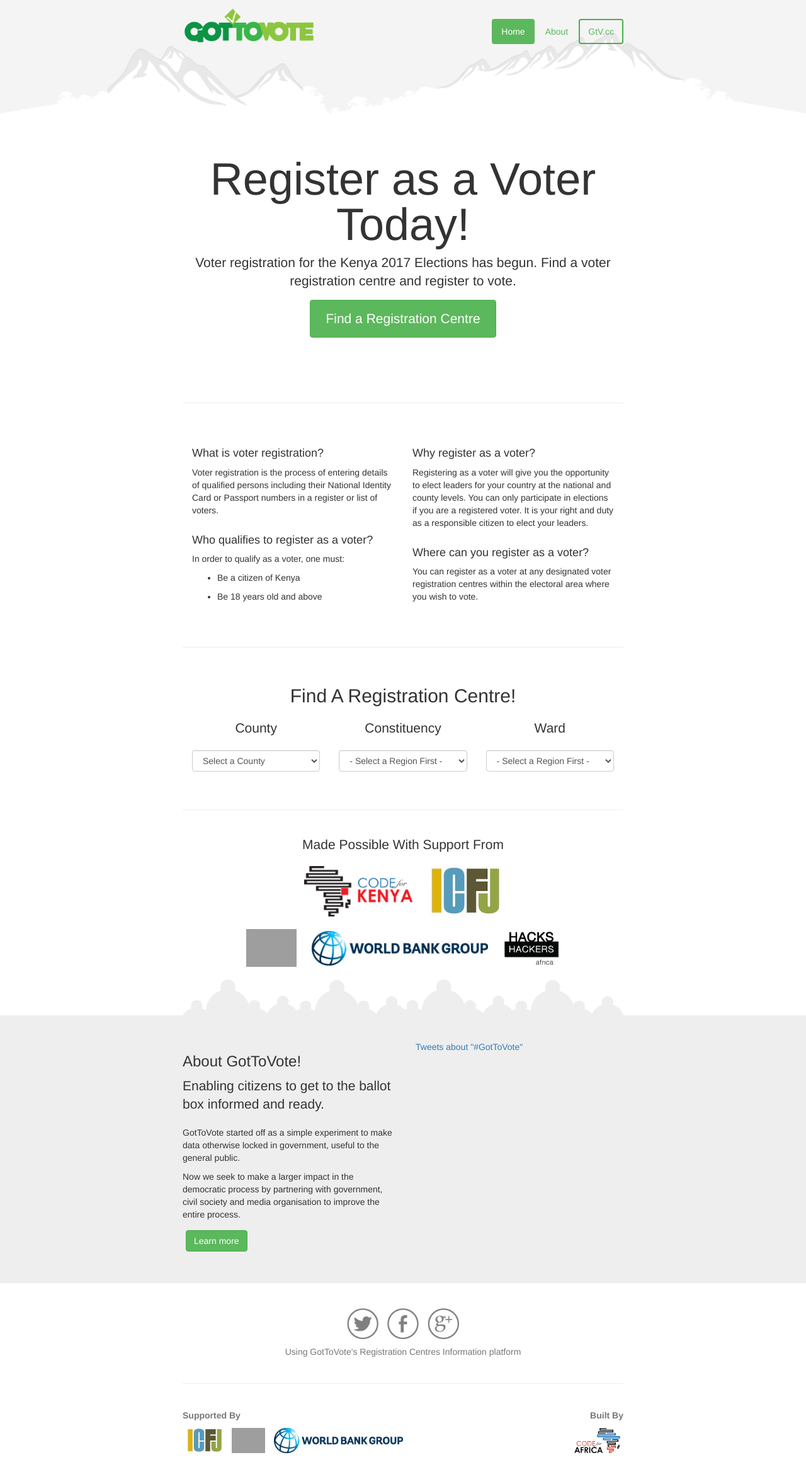
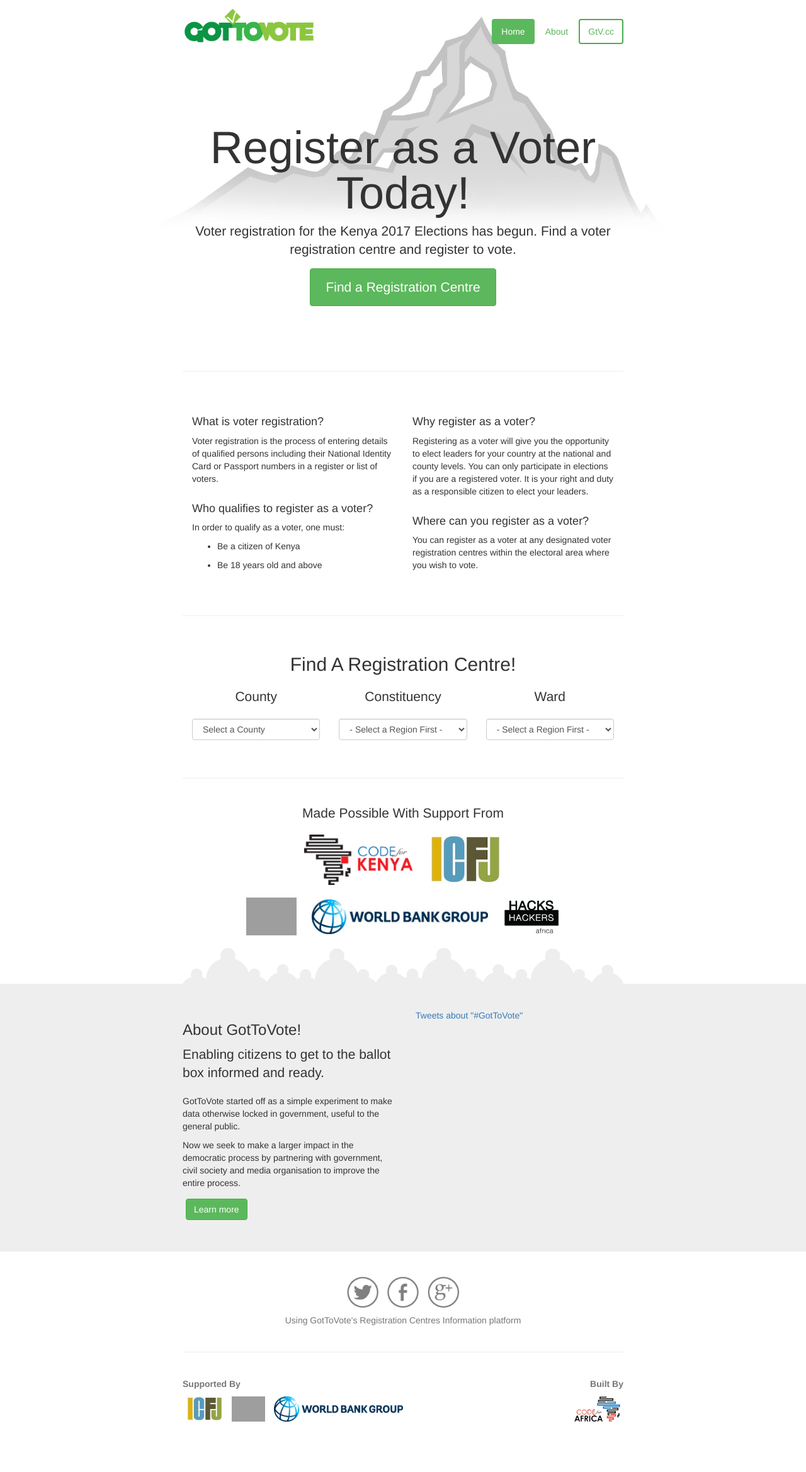
Before and after one commit to CodeForAfrica/GotToVote-RCI, a Jekyll site: the page built from index.html, in a window 1280 px wide. Shown: the whole page at 63% size. Built offline with Jekyll 4.4.1, drawn with Linux system fonts in a browser that asks for light colours; nearby versions of some CDN libraries; comment, search, counter and statistics services are not loaded; after the commit the page ends 2287 px from its top, so only the background shows below that; grey boxes are pictures that could not be loaded.

Commit message:
We have mountains.
Mt. Kenya

```diff
--- a/css/style.scss
+++ b/css/style.scss
@@ -13,11 +13,12 @@
 
 .header {
   padding-top: 10px;
-  padding-bottom: 100px;
-  background: #f4f4f4 url('../img/mountains2.png');
-  background-size: 100% auto;
+  padding-bottom: 300px;
+  background: #fff url("../img/mountains.jpg");
+  background-size: auto 100%;
   background-repeat: no-repeat;
-  background-position: center bottom;
+  background-position: center top;
+  margin-bottom: -250px;
 
   .logo {
     height: 60px;
@@ -64,7 +65,7 @@
 /* Main marketing message and sign up button */
 .jumbotron {
   text-align: center;
-  background-color: #fff;
+  background-color: transparent;
 
   h1 {
     font-size: 72px;
```
Also changed, not shown: img/mountains-old.png (added), img/mountains.jpg (added), img/mountains.png.
